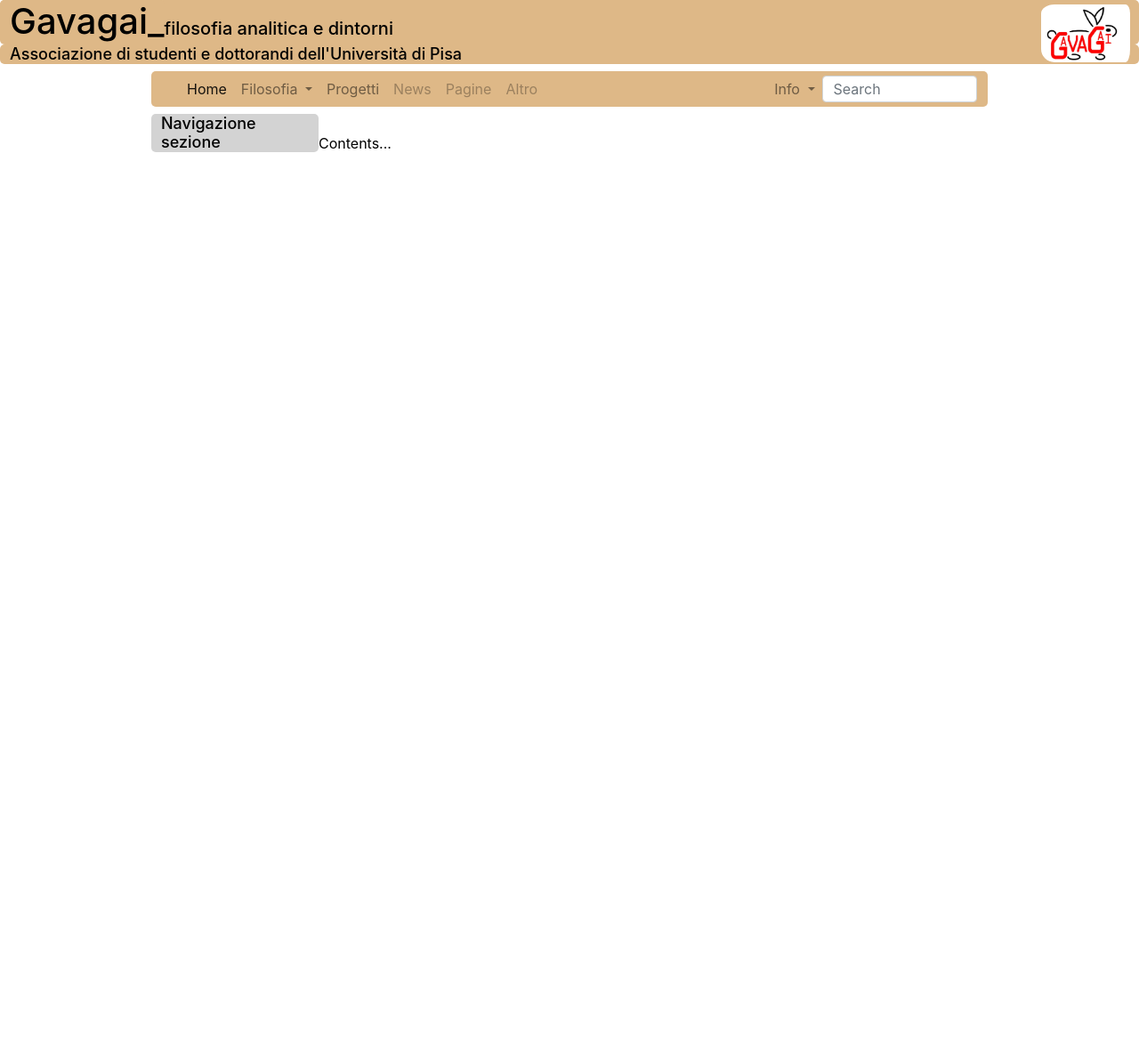
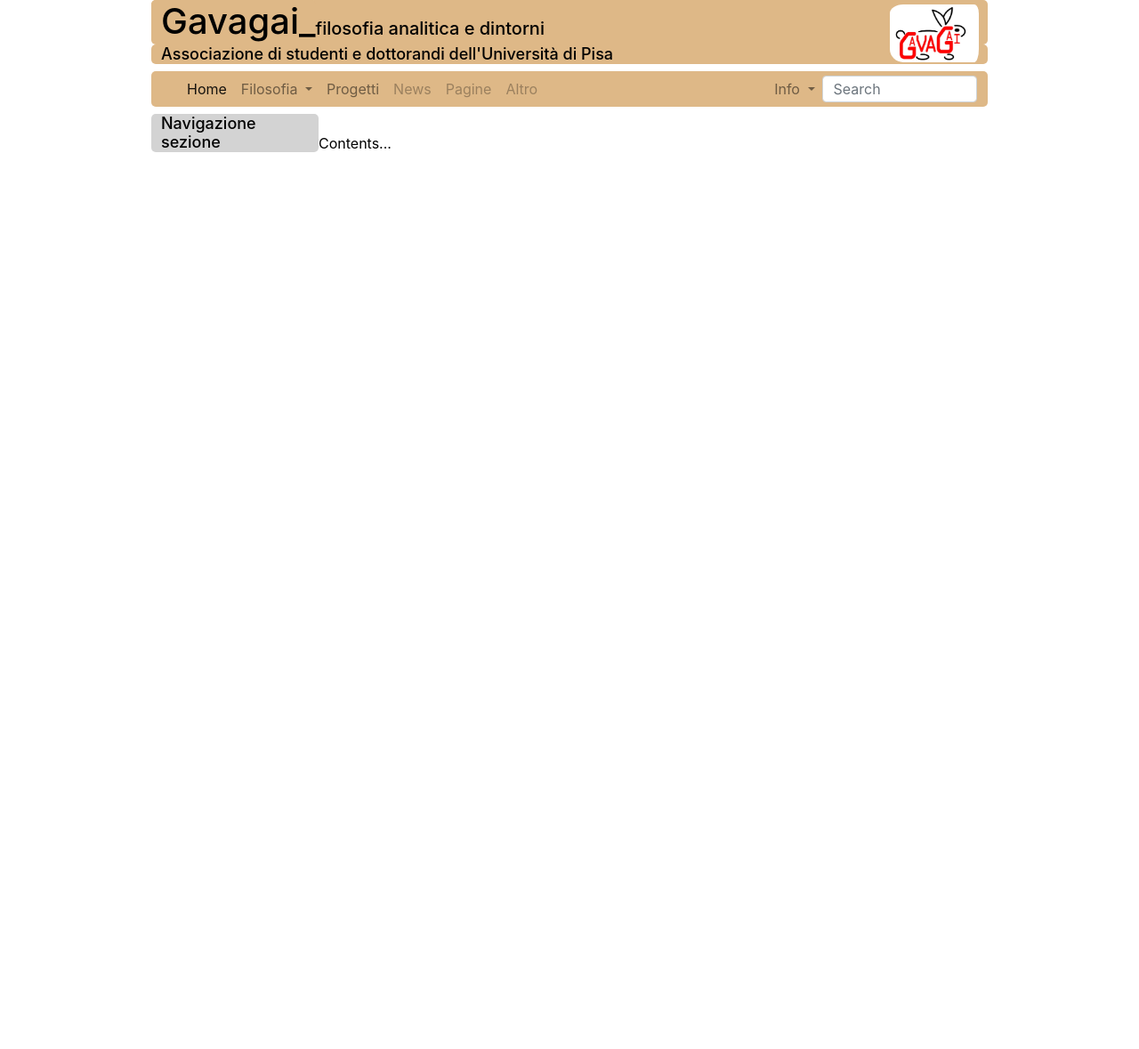
Before and after one commit to Gavagai-phi/gavagai-phi2.github.io, a Jekyll site: the page index.html, which Jekyll copies as it is, in a window 1280 px wide. Shown: the whole page at 89% size. Built offline with Jekyll 4.4.1, drawn with Linux system fonts in a browser that asks for light colours.

Commit message:
Update index.html

```diff
--- a/index.html
+++ b/index.html
@@ -4,6 +4,8 @@
 <link rel="stylesheet" type="text/css" href="styles/style.css">
 <head>
 	<title>Gavagai - Home Page</title>
+
+  <div class="wrapper">
 
 <script
     src="https://code.jquery.com/jquery-3.3.1.js"
@@ -17,6 +19,8 @@ $(function(){
 </script>
 <div id="header"></div>
 	</div>
+
+</head>
 
 
       <div class='wrapper'>
```
